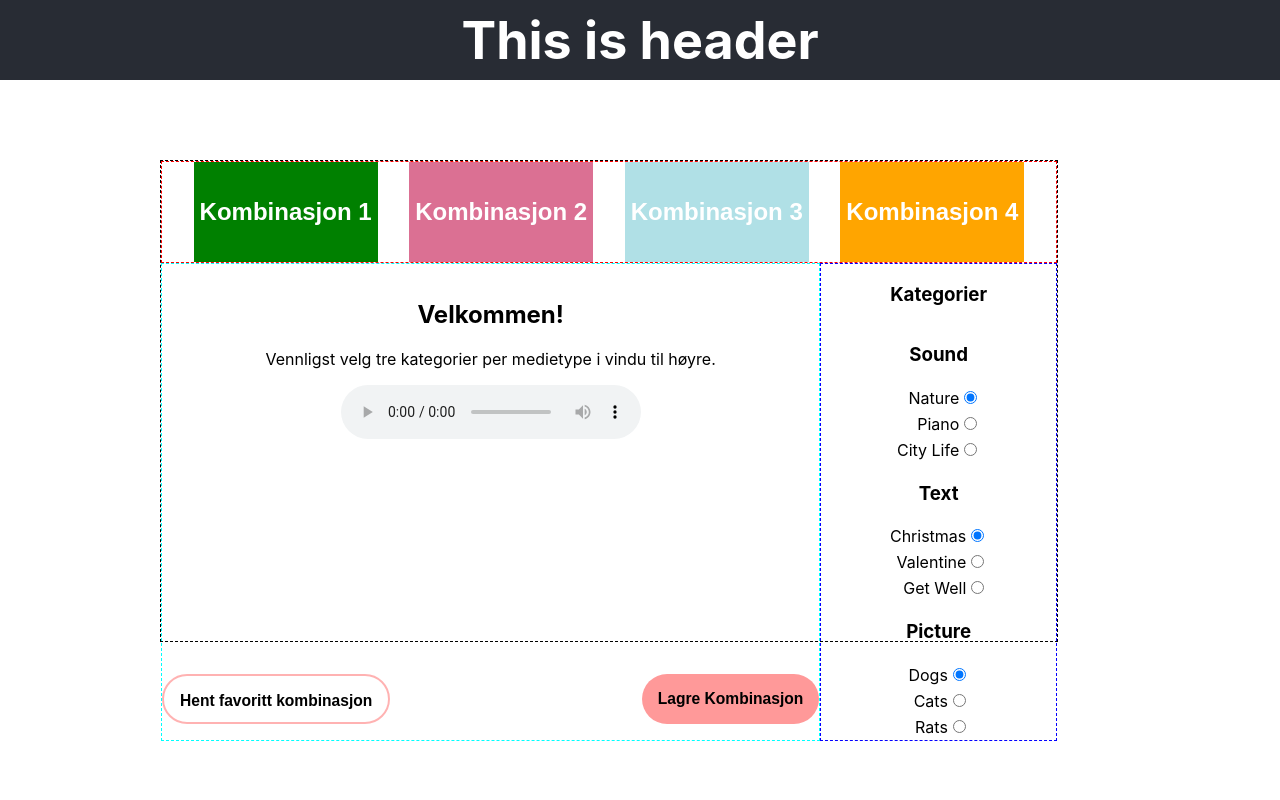
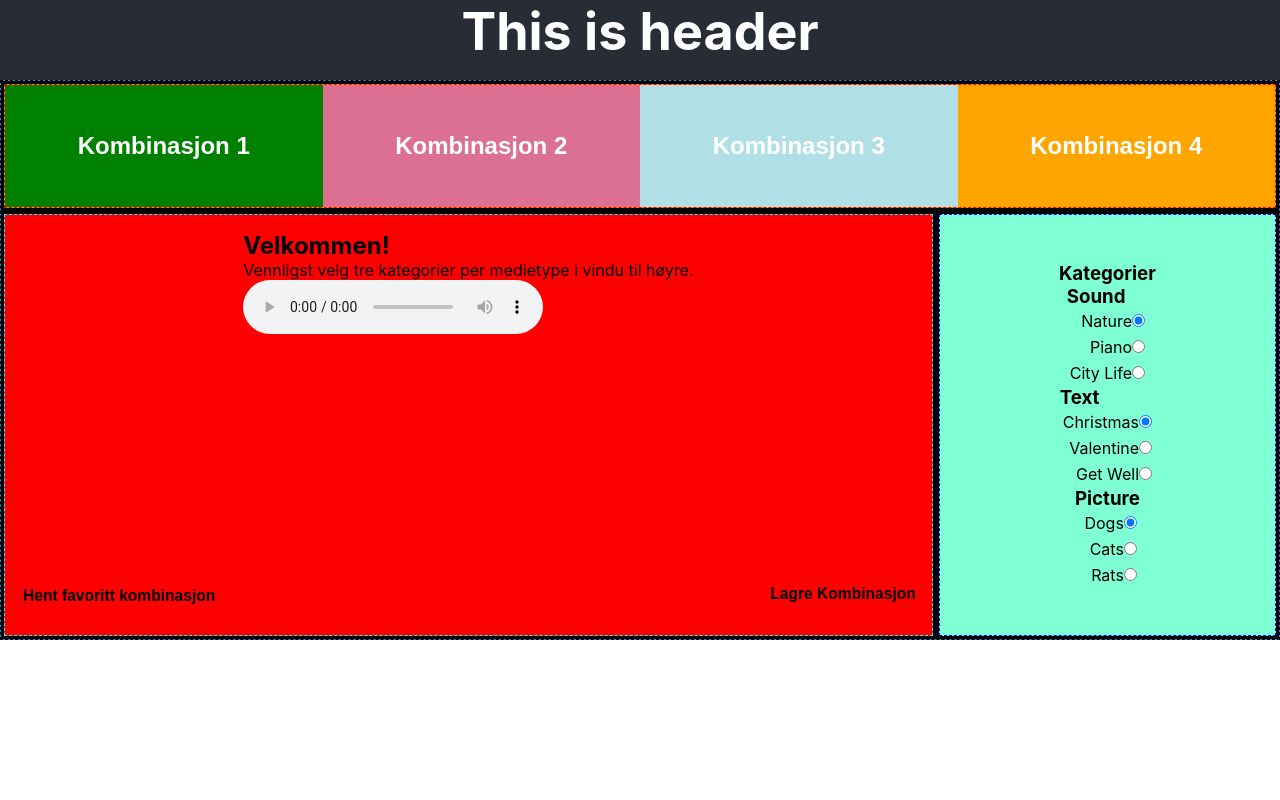
Before and after one commit to harkamalsi/react-SPA, a React (Create React App) app: page / in a window 1280 px wide. Shown: the top 800 px of the page. Built offline with nearby package versions, Linux system fonts and the light colour scheme.

Commit message:
Reworked css to use grid instead of flex

```diff
--- a/src/components/app/App.css
+++ b/src/components/app/App.css
@@ -1,43 +1,67 @@
-.App {
-  text-align: center;
-  display: flex;
-  flex-direction: column;
+*{
+  margin: 0;
+  padding: 0;
+  box-sizing: border-box;
 }
+
 
 header {
   background-color: #282c34;
-  display: flex;
   height: 10vh;
-  flex-direction: column;
-  align-items: center;
-  justify-content: center;
+  text-align: center;
   font-size: calc(10px + 2vmin);
   color: white;
 }
 
 main {
   min-height: 100vh;
-  flex: 1;
-  padding: 5rem 10rem 0 10rem;
 }
 
-.Box {
-  border: black dashed 1px;
-  height: 60vh;
-  width: 70vw;
-  display: flex;
-  flex-direction: column;
-}
-
-.InnerBox {
-  display: flex;
-  flex-direction: row;
-  justify-content: space-between;
-  /* Parent need height for height=100% to work*/
+.tabs-bar {
+  grid-area: tab;
+  background-color: orange;
   height: 100%;
 }
 
+.maindisp {
+  grid-area: main;
+  background-color: red;
+}
+
+
+.sidebar-category{
+  grid-area: cat;
+  background-color: aquamarine;
+}
+
+.grid-container{
+  border: black dashed 1px;
+  height: 70vh;
+  width: 100%;
+  /*width: 70vw;*/
+  display:grid;
+  grid-template-areas: 'tab tab tab'
+    'main main cat';
+
+  grid-template-rows: auto auto;
+    background-color: #2196F3;
+
+
+
+}
+
+.grid-container > div {
+  border: 3px solid black;
+
+}
+
+
+
+
+
+
 footer {
+  text-align:center;
   background-color: #282c34;
   color: white;
 }
--- a/src/components/app/App.js
+++ b/src/components/app/App.js
@@ -68,9 +68,11 @@ class App extends React.Component {
           </div>
         </header>
         <main>
-          <div className='Box'>
-            <Tabdisplay onClick={this.handleTabClick} />
-            <div className='InnerBox'>
+          <div className="grid-container">
+            <div className="tabs-bar">
+              <Tabdisplay onClick={this.handleTabClick} />
+            </div>
+              <div className="maindisp">
               <Maindisplay
                 selectedTab={this.state.selectedTab}
                 soundCategory={this.state.soundCategory}
@@ -79,12 +81,14 @@ class App extends React.Component {
                 getFavorites={this.getFavorites}
                 deleteFavorite={this.deleteFavorite}
               />
+              </div>
+              <div className="sidebar-category">
               <Sidebar
                 sendTextCategory={this.updateTextCategory}
                 sendPictureCategory={this.updatePictureCategory}
                 sendSoundCategory={this.updateSoundCategory}
               />
-            </div>
+              </div>
           </div>
         </main>
         <footer>
--- a/src/components/maindisplay/Maindisplay.css
+++ b/src/components/maindisplay/Maindisplay.css
@@ -1,6 +1,8 @@
-.Maindisplay {
+
+.maindisplay {
   border: rgb(0, 255, 255) dashed 1px;
-  width: 70vw;
+  height: 100%;
+  width: 100%;
   padding: 1rem 0;
   display: flex;
   flex-direction: column;
--- a/src/components/maindisplay/Maindisplay.js
+++ b/src/components/maindisplay/Maindisplay.js
@@ -4,7 +4,7 @@ import AudioPlayer from '../soundform/AudioPlayer';
 
 const Maindisplay = props => {
   return (
-    <div className='Maindisplay'>
+    <div className='maindisplay'>
       <WelcomeMessage
         selectedTab={props.selectedTab}
         soundCategory={props.soundCategory}
--- a/src/components/sidebar/Sidebar.css
+++ b/src/components/sidebar/Sidebar.css
@@ -1,6 +1,7 @@
-.Sidebar {
+.sidebar {
   border: rgb(4, 0, 255) dashed 1px;
-  width: 25vw;
+  width: 100%;
+  height: 100%;
   display: flex;
   flex-direction: column;
   justify-content: center;
--- a/src/components/sidebar/Sidebar.js
+++ b/src/components/sidebar/Sidebar.js
@@ -4,7 +4,7 @@ import ChoiceSelector from '../choiceSelector/ChoiceSelector';
 
 const Sidebar = props => {
   return (
-    <div className='Sidebar'>
+    <div className='sidebar'>
       <h3>Kategorier</h3>
       <ChoiceSelector
         sendCategory={props.sendSoundCategory}
--- a/src/components/tabdisplay/Tabdisplay.css
+++ b/src/components/tabdisplay/Tabdisplay.css
@@ -1,7 +1,9 @@
-.Tabdisplay {
+
+.tabdisplay {
   border: red dashed 1px;
   display: flex;
   flex-direction: row;
   justify-content: space-evenly;
-  align-items: center;
+  height: 100%;
+  width: 100%;
 }
--- a/src/components/tabdisplay/Tabdisplay.js
+++ b/src/components/tabdisplay/Tabdisplay.js
@@ -3,7 +3,7 @@ import TabChoice from '../ui/Tabchoice';
 import './Tabdisplay.css';
 
 const Tabdisplay = props => {
-  return <div className='Tabdisplay'>{createTabChoices(props)}</div>;
+  return <div className='tabdisplay'>{createTabChoices(props)}</div>;
 };
 
 const createTabChoices = props => {
--- a/src/components/ui/Tabchoice.css
+++ b/src/components/ui/Tabchoice.css
@@ -2,23 +2,23 @@ button {
   border: none;
 }
 
+.tabchoice {
+  width: 100%;
+}
+
 .combination {
-  height: 100px;
+  height: 100%;
   width: 100%;
   font-size: 1.5rem;
   font-weight: 600;
   cursor: pointer;
   color: white;
-  display: flex;
-  flex-direction: column;
-  justify-content: center;
-  align-items: center;
   transition: transform 0.3s ease-in-out;
+  padding: 0;
 }
 
 .combination:hover {
   transform: scale(1.1);
-  transition: transform 0.3s ease-in-out;
 }
 
 #combination1 {
```
